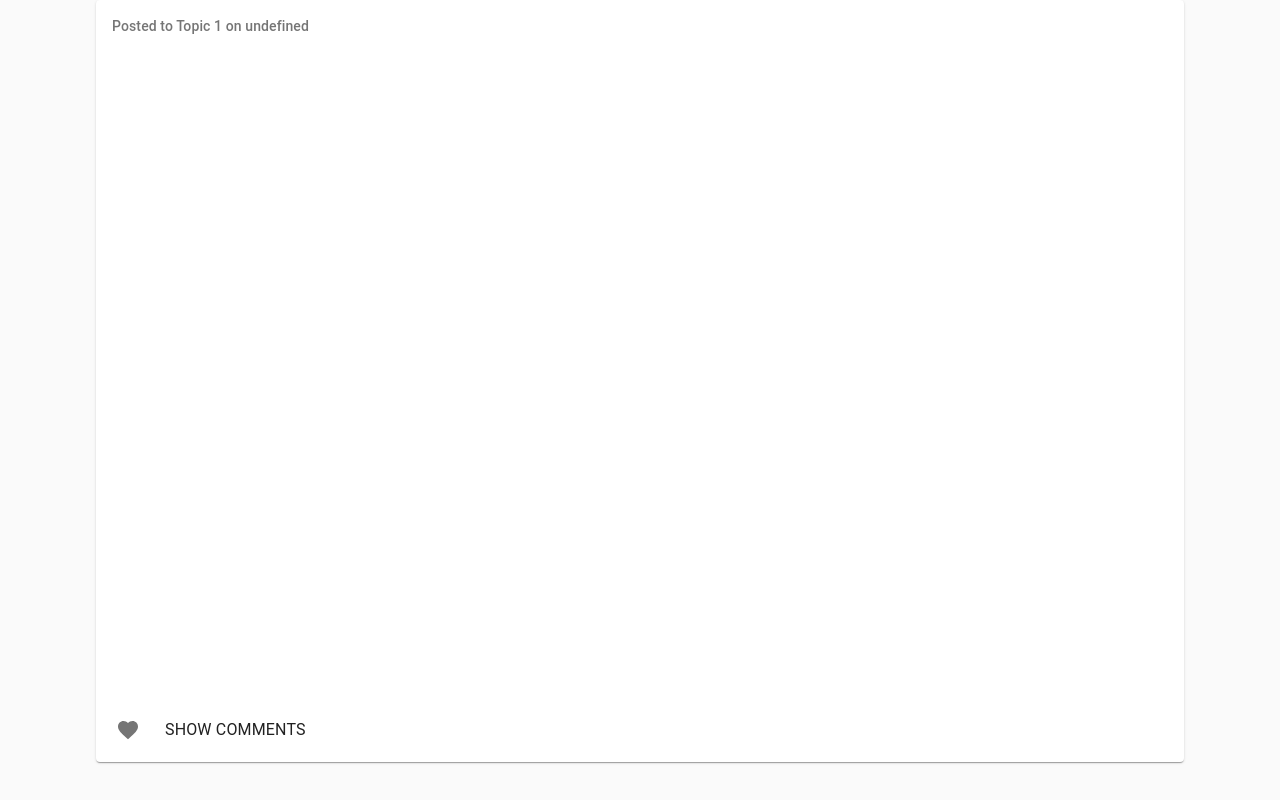
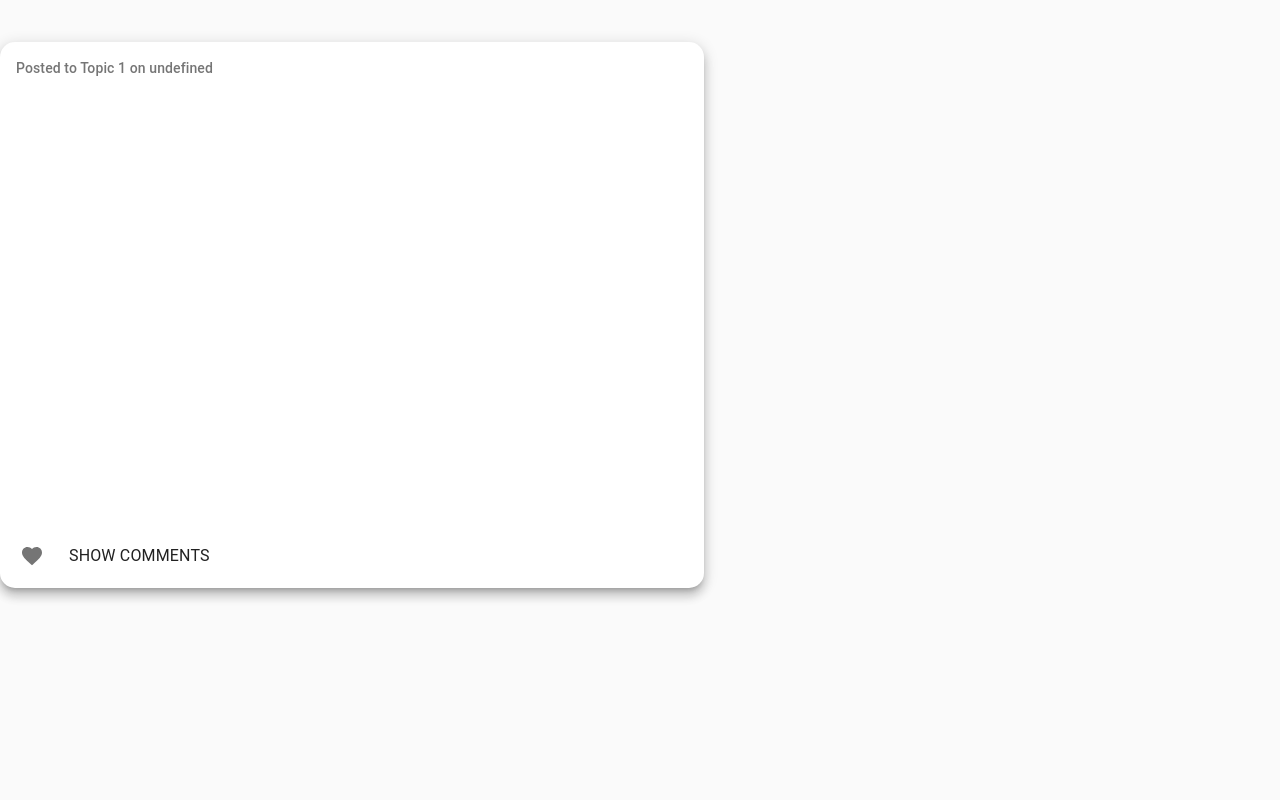
Before and after one commit to Jacob3075/Social-Network-Client, a React (Create React App) app: page /post in a window 1280 px wide. Built offline with nearby package versions, Linux system fonts and the light colour scheme.

Commit message:
Updated Post styles

```diff
--- a/src/components/Post.jsx
+++ b/src/components/Post.jsx
@@ -24,11 +24,17 @@ const Post = ({ id, author, body, date, imageUrl, topicId, commentId }) => {
 
 	const comments = CommentService.mockGetCommentsById(commentId);
 	const topic = TopicService.mockGetTopicById(topicId);
+
+	// TODO: FORMATE DATE
 	const postHeaderTopicMessage =
 		"Posted to Topic " + topic.name + " on " + date;
 
+	const commentComponents = comments.map((comment, index) => (
+		<div key={index}>{comment.commentMessage}</div>
+	));
+
 	return (
-		<Card className={classes.root}>
+		<Card className={classes.root} raised>
 			<CardHeader
 				title={author}
 				subheader={postHeaderTopicMessage}
@@ -49,7 +55,7 @@ const Post = ({ id, author, body, date, imageUrl, topicId, commentId }) => {
 				</Button>
 			</CardActions>
 			<Collapse in={expanded} timeout="auto" unmountOnExit>
-				<CardContent>{comments}</CardContent>
+				<CardContent>{commentComponents}</CardContent>
 			</Collapse>
 		</Card>
 	);
--- a/src/components/pages/HomePage.jsx
+++ b/src/components/pages/HomePage.jsx
@@ -5,7 +5,7 @@ import MainContent from "../MainContent";
 const HomePage = () => {
 	return (
 		<>
-			<MyAppBar  title="Title"/>
+			<MyAppBar title="Social Networking Site" />
 			<MainContent />
 		</>
 	);
--- a/src/components/samples/InfiniteScrollList.jsx
+++ b/src/components/samples/InfiniteScrollList.jsx
@@ -34,7 +34,9 @@ const InfiniteScrollList = () => {
 		}
 	};
 
-	let posts = postList.map((post, index) => <Post key={index} {...post} />);
+	let postComponents = postList.map((post, index) => (
+		<Post key={index} {...post} />
+	));
 
 	return (
 		<>
@@ -44,7 +46,7 @@ const InfiniteScrollList = () => {
 				hasMore={hasMoreItems}
 				loader={<div key={0}>LOADING</div>}
 			>
-				{posts}
+				{postComponents}
 			</InfiniteScroll>
 		</>
 	);
--- a/src/styles/PostStyles.js
+++ b/src/styles/PostStyles.js
@@ -3,9 +3,11 @@ import { red } from "@material-ui/core/colors";
 
 const postStyles = makeStyles((theme) => ({
 	root: {
-		maxWidth: "85vw",
-		margin: "auto",
+		maxWidth: "55vw",
 		textAlign: "left",
+		marginTop: "3em",
+		marginBottom: "3em",
+		borderRadius: 15,
 	},
 	postHeader: {
 		fontSize: "5",
```
